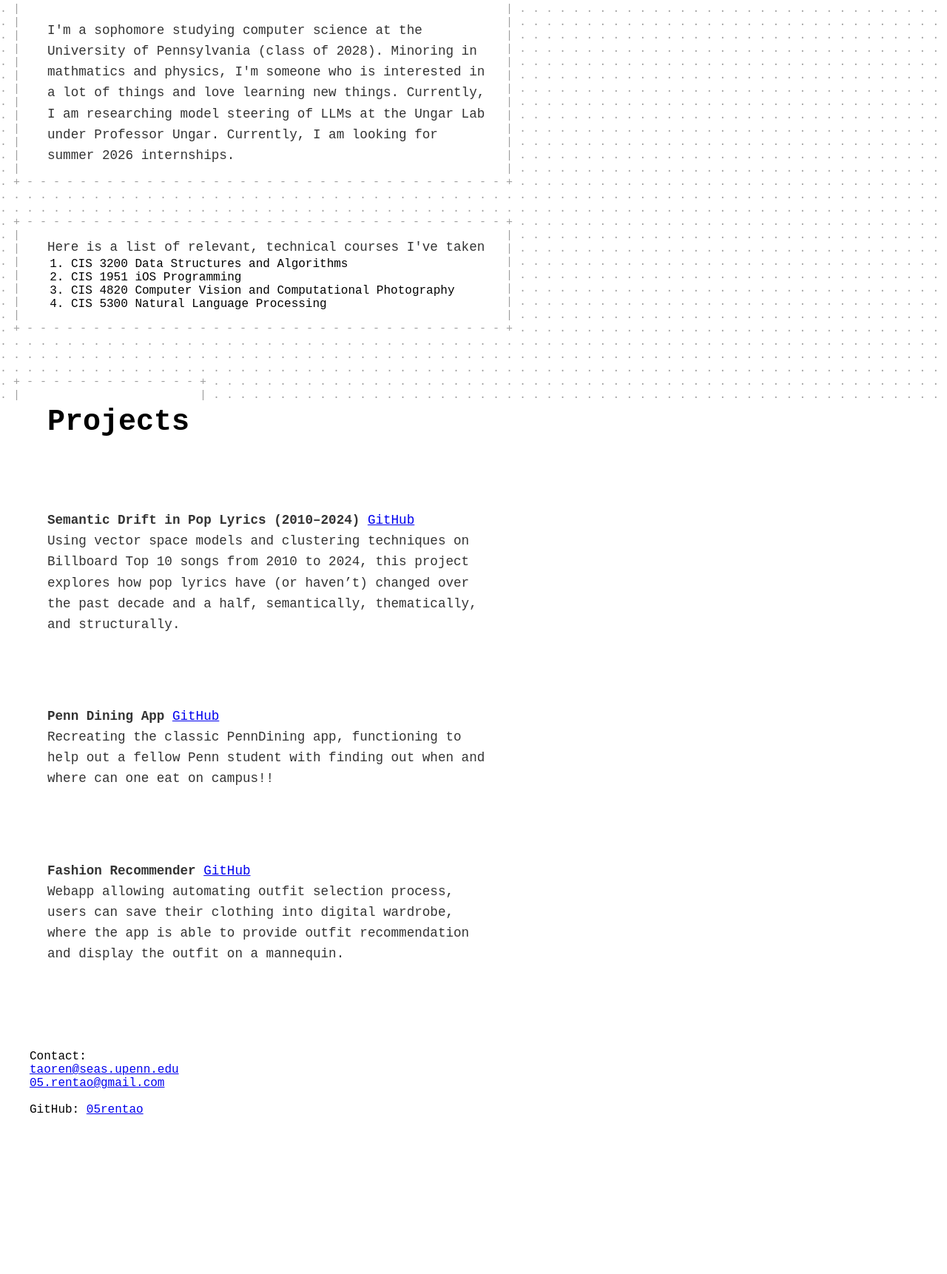
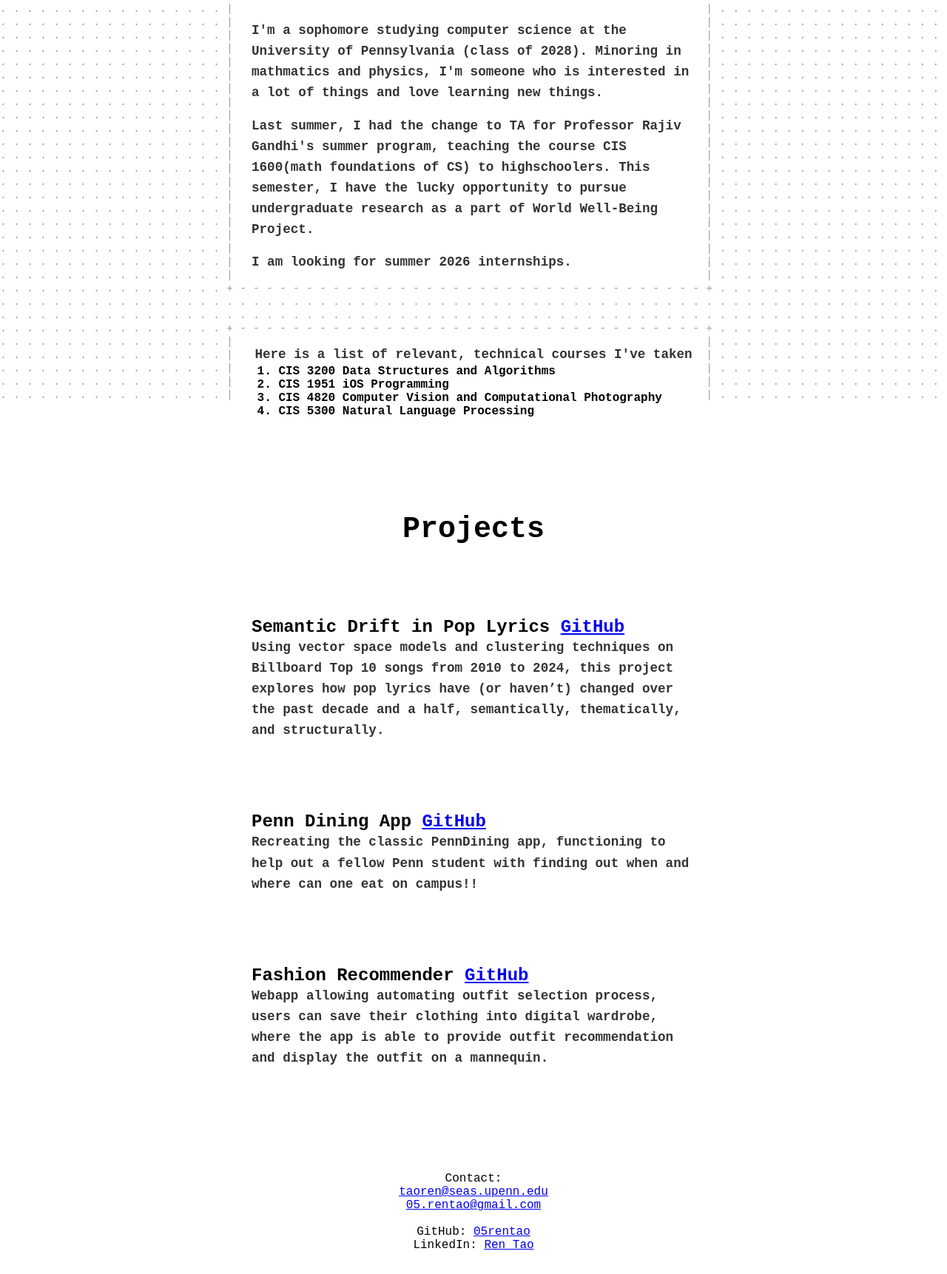
Before and after one commit to 05rentao/05rentao.github.io, a plain HTML site: page home.html in a window 1280 px wide. Shown: the part 266-1988 px from the top of the page at 74% size. Before the commit the page ends 1847 px from the top, so only its background shows below. Drawn offline with Linux system fonts and the light colour scheme.

Commit message:
finalize

```diff
--- a/app.js
+++ b/app.js
@@ -42,7 +42,7 @@ function initGrid() {
         grid[y] = [];
         gridTimestamps[y] = [];
         for (let x = 0; x < cols; x++) {
-            grid[y][x] = '. ';
+            grid[y][x] = (Math.random() < 1) ? '. ' : "  ";
             gridTimestamps[y][x] = 0;
         }
     }
@@ -234,16 +234,15 @@ function updateGrid() {
 
     for (let y = 0; y < rows; y++) {
         for (let x = 0; x < cols; x++) {
-            // compute center pixel for box/inside checks
             const pixelX = x * charWidth + (charWidth / 2);
             const pixelY = y * charHeight + (charHeight / 2);
 
             if (isInsideBox(pixelX, pixelY)) {
-                // inside boxes should be fully blank (two spaces)
                 grid[y][x] = '  ';
             } else {
-                // background uses "dot + space" per cell
-                grid[y][x] = '. ';
+                grid[y][x] = (Math.random() < 1) ? '. ' : "  ";
+                // grid[y][x] = (Math.random() < 0.9) ? '/ ' : "  ";
+
             }
         }
     }
--- a/home.html
+++ b/home.html
@@ -29,7 +29,9 @@
             display: flex;
             flex-direction: column;
             gap:1em; ">
-                <p>I'm a sophomore studying computer science at the University of Pennsylvania (class of 2028). Minoring in mathmatics and physics, I'm someone who is interested in a lot of things and love learning new things. Currently, I am researching model steering of LLMs at the Ungar Lab under Professor Ungar. Currently, I am looking for summer 2026 internships.</p>
+                <p>I'm a sophomore studying computer science at the University of Pennsylvania (class of 2028). Minoring in mathmatics and physics, I'm someone who is interested in a lot of things and love learning new things.</p>
+                <p> Last summer, I had the change to TA for Professor Rajiv Gandhi's summer program, teaching the course CIS 1600(math foundations of CS) to highschoolers. This semester, I have the lucky opportunity to pursue undergraduate research as a part of World Well-Being Project.</p>
+                <p>I am looking for summer 2026 internships.</p>
             </div>
         </div>
         <div class="box-static" data-box-id="2",>
@@ -58,29 +60,33 @@
         </div>
 
         <div class="box-static">
-            <p><b>Semantic Drift in Pop Lyrics (2010–2024) </b><a href="https://github.com/05rentao/semantic-drift-2010s#" target="_blank" rel="noopener noreferrer">GitHub</a></p>
+            <h2><b>Semantic Drift in Pop Lyrics </b><a href="https://github.com/05rentao/semantic-drift-2010s#" target="_blank" rel="noopener noreferrer">GitHub</a></h2>
             <p>Using vector space models and clustering techniques on Billboard Top 10 songs from 2010 to 2024, this project explores how pop lyrics have (or haven’t) changed over the past decade and a half, semantically, thematically, and structurally.</p>
         </div>
 
         <div class="box-static">
-            <p><b>Penn Dining App </b><a href="https://github.com/05rentao/penn-dining" target="_blank" rel="noopener noreferrer">GitHub</a></p>
+            <h2><b>Penn Dining App </b><a href="https://github.com/05rentao/penn-dining" target="_blank" rel="noopener noreferrer">GitHub</a></h2>
             <p>Recreating the classic PennDining app, functioning to help out a fellow Penn student with finding out when and where can one eat on campus!!</p>
 
         </div>
 
         <div class="box-static">
-            <p><b>Fashion Recommender </b><a href="https://github.com/Walson124/cis5810final" target="_blank" rel="noopener noreferrer">GitHub</a></p>
+            <h2><b>Fashion Recommender </b><a href="https://github.com/Walson124/cis5810final" target="_blank" rel="noopener noreferrer">GitHub</a></h3>
             <p>Webapp allowing automating outfit selection process, users can save their clothing into digital wardrobe, where the app is able to provide outfit recommendation and display the outfit on a mannequin.</p>
         </div>
     </div>
 
     <nav>
-        <div class="nav-content" style="height: 150px; display:flex; flex-direction:column; align-items: start; justify-content: start;">
+        <div class="nav-content" style="height: 150px; display:flex; flex-direction:column; justify-content: start; padding: 1.5rem;">
             <p>Contact:</p>
             <p><a href="mailto:taoren@seas.upenn.edu">taoren@seas.upenn.edu</a></p>
             <p><a href="mailto:05.rentao@gmail.com">05.rentao@gmail.com</a></p>
             <br>
             <p>GitHub: <a href="https://github.com/05rentao">05rentao</a></p>
+            <p>LinkedIn: <a href="https://www.linkedin.com/in/ren-tao-here/">Ren Tao</a></p>
+
+
+
         </div>
     </nav>
 
--- a/styles.css
+++ b/styles.css
@@ -40,11 +40,14 @@ nav {
     margin: 0 auto;
     display: flex;
     align-items: center;
+    justify-content: flex-start;
     height: 80px;
 }
 
 .nav-tabs {
     display: flex;
+    justify-content: center;
+
     gap: 0.5rem;
 }
 
@@ -109,9 +112,9 @@ nav {
 
 .flex-content {
     display: flex;
+    align-items: center;
     flex-direction: column;
     flex-wrap: wrap;
-    align-items: flex-start;
     margin: 1.5em 2em;
     gap: 3em;
     min-width: 75%;
@@ -133,6 +136,7 @@ nav {
     background: transparent;
     user-select: none;
     z-index: 5;
+    font-weight: 700; /* make text in boxes bolder */
 }
 
 /* dynamic (draggable) shows move cursor, static doesn't */
```
Also changed, not shown: canvas.html (+4 -4 lines).
